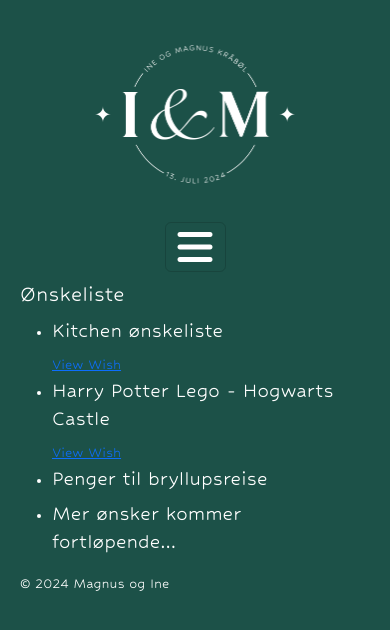
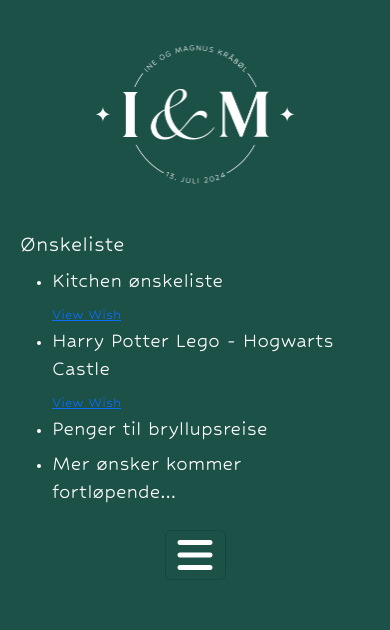
Before and after one commit to holmfred/Magnus-Ine, a React (Create React App) app in the folder bryllup/: page /Wishlist in a window 390 px wide. Shown: the top 630 px of the page. Built offline with nearby package versions, Linux system fonts and the light colour scheme.

Commit message:
Moved hamburger menu to footer while in mobile mode

```diff
--- a/bryllup/src/componets/layout/Footer.jsx
+++ b/bryllup/src/componets/layout/Footer.jsx
@@ -1,8 +1,40 @@
-function Footer () {
+import { NavLink } from "react-router-dom";
+import Navbar from "react-bootstrap/Navbar";
+import Nav from "react-bootstrap/Nav";
+import Container from "react-bootstrap/Container";
 
+
+export default function Footer() {
     return (
-        <footer className="footer">© 2024 Magnus og Ine</footer>
+
+        <header id="footer">
+            <Navbar expand="lg">
+                <Container className="mobile-nav-container">
+                    <Navbar.Toggle aria-controls="responsive-navbar-nav">
+                    <i className="fa-solid fa-bars" ></i>
+                    </Navbar.Toggle>
+
+                    <Navbar.Collapse id="responsive-navbar-nav">
+                    <Nav className="nav-container">
+                        <NavLink to="/" className="nav-link">
+                            Forside
+                        </NavLink>
+                        <NavLink to="/Program" className="nav-link">
+                            Program
+                        </NavLink>
+                        <NavLink to="/Guests" className="nav-link">
+                            Gjesteliste
+                        </NavLink>
+                        <NavLink to="/Info" className="nav-link">
+                            Generell Info
+                        </NavLink>
+                        <NavLink to="/Wishlist" className="nav-link">
+                            Ønskeliste
+                        </NavLink>
+                    </Nav>
+                    </Navbar.Collapse>
+                </Container>
+            </Navbar>
+        </header>
     )
 }
-
-export default Footer
--- a/bryllup/src/componets/layout/Nav.jsx
+++ b/bryllup/src/componets/layout/Nav.jsx
@@ -1,6 +1,5 @@
 import { NavLink } from "react-router-dom";
 import Container from "react-bootstrap/Container";
-import Nav from "react-bootstrap/Nav";
 import Navbar from "react-bootstrap/Navbar";
 import Logo from './../../assets/Logo.png';
 
@@ -19,13 +18,7 @@ export default function NAV() {
         </NavLink>
         <Container className="nav-container">
 
-          <Navbar.Toggle aria-controls="responsive-navbar-nav" className="hamburger">
-            <i className="fa-solid fa-bars" ></i>
-          </Navbar.Toggle>
-
-          <Navbar.Collapse id="responsive-navbar-nav">
-            <Nav className="nav-container">
-              <div className="nav-container-left">
+        <div className="nav-desktop">
             <NavLink to="/" className="nav-link">
               Forside
             </NavLink>
@@ -35,20 +28,13 @@ export default function NAV() {
             <NavLink to="/Guests" className="nav-link">
               Gjesteliste
             </NavLink>
-              </div>
-              <div className="nav-container-right">
             <NavLink to="/Info" className="nav-link">
               Generell Info
             </NavLink>
             <NavLink to="/Wishlist" className="nav-link">
               Ønskeliste
             </NavLink>
-                <NavLink to="/" className="nav-link hidden">
-                  Hidden
-                </NavLink>
           </div>
-            </Nav>
-          </Navbar.Collapse>
         </Container>
       </Navbar>
     </header>
--- /dev/null
+++ b/bryllup/src/sass/partials/_footer.scss
@@ -0,0 +1,8 @@
+.mobile-nav-container {
+    display: none !important;
+
+    @media (max-width: 992px) {
+      display: block !important;
+      bottom: 0 !important;
+    }
+  }
--- a/bryllup/src/sass/partials/_nav.scss
+++ b/bryllup/src/sass/partials/_nav.scss
@@ -5,15 +5,14 @@
   justify-content: center;
 }
 
-.nav-container {
+.nav-desktop {
+  display: none;
 
-  &-left,
-  &-right {
+  @media (min-width: 992px){
     display: flex;
     flex-direction: row;
-    margin-top: -180px;
-  }
-
+    margin-top: -280px;
+   }
 }
 
 .brand-logo {
--- a/bryllup/src/sass/style.scss
+++ b/bryllup/src/sass/style.scss
@@ -1,3 +1,4 @@
 @import "./partials/variables";
 @import "./partials/global";
 @import "./partials/nav";
+@import "./partials/footer"
```
Lines whose indentation alone changed are shown as unchanged.
